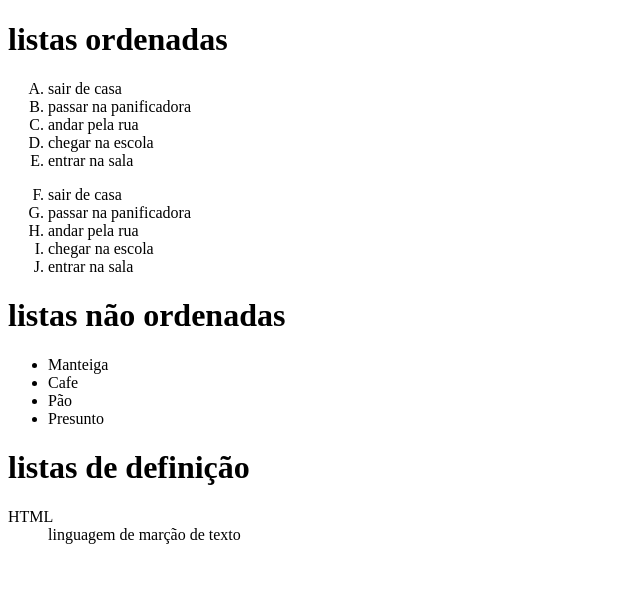
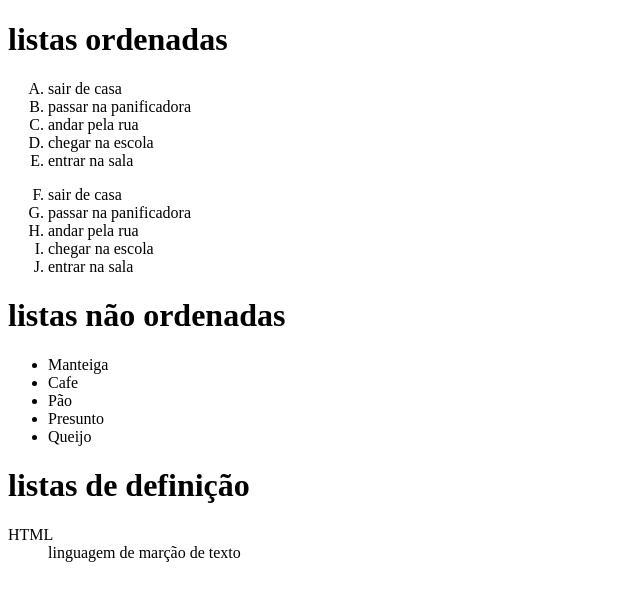
Before and after one commit to cristionel-messialdo/LISTAS-ORDENADAS-, a plain HTML site: page aula 01/index.html in a window 1280 px wide. Shown: the whole page, without its empty margins (0-640 px from the left). Drawn offline with Linux system fonts and the light colour scheme.

Commit message:
Update index.html

```diff
--- a/aula 01/index.html
+++ b/aula 01/index.html
@@ -21,6 +21,7 @@
             <li>andar pela rua</li>
             <li>chegar na escola</li>
             <li>entrar na sala</li>
+
         </ol>
 
      <h1>listas não ordenadas</h1>
@@ -29,6 +30,7 @@
             <li>Cafe</li>
             <li>Pão</li>
             <li>Presunto</li>
+            <li>Queijo</li>
         </ul>
      <h1>listas de definição</h1>
         <dl>
```
